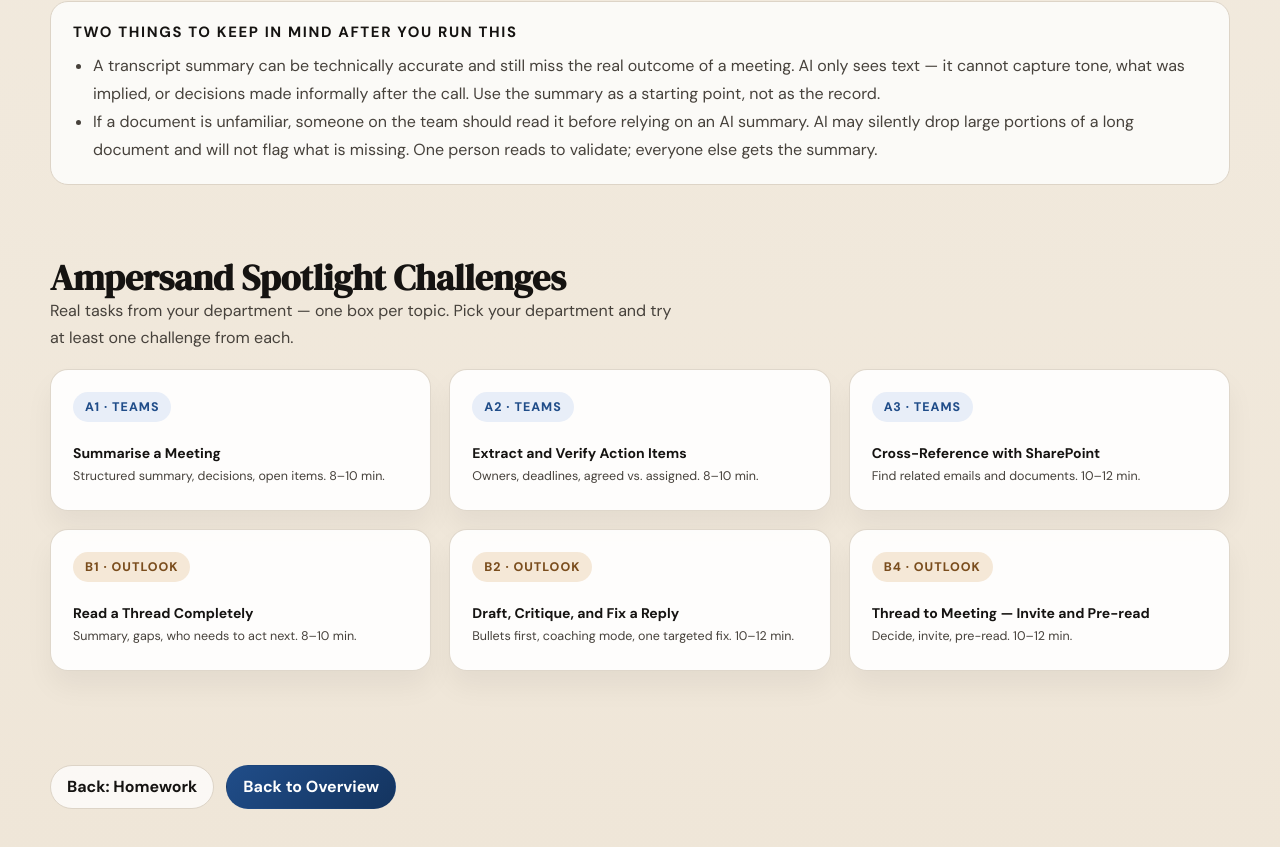
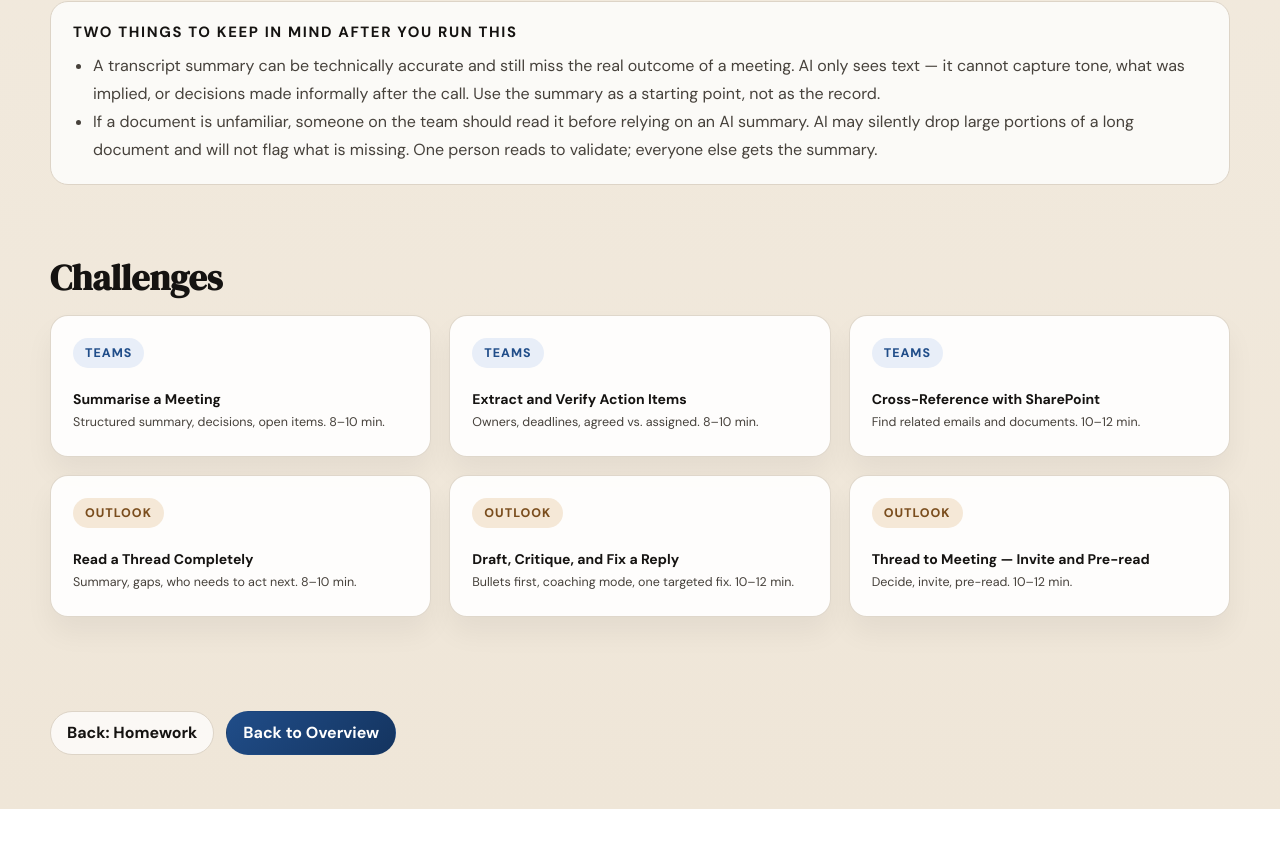
Before and after one commit to krymar18/Curious-Series, a plain HTML site: page session-2-language.html in a window 1280 px wide. Shown: the part 2101-2948 px from the top of the page. After the commit the page ends 2910 px from the top, so only its background shows below. Drawn offline with Linux system fonts and the light colour scheme.

Commit message:
minor updates to wording and changes layout for the feature spotlight

```diff
--- a/session-2-language.html
+++ b/session-2-language.html
@@ -785,7 +785,7 @@
       <div class="details-body">
         <p style="font-size:13.5px;color:var(--body);margin-bottom:18px;">Paste the transcript into Copilot inside Teams (Recap tab) or Copilot Chat. Run Prompt 1 first. Save the output. Then run Prompt 2 and compare.</p>
 
-        <div style="display:grid;grid-template-columns:1fr 1fr;gap:16px;">
+        <div style="display:grid;grid-template-columns:1fr;gap:14px;">
 
           <div style="display:flex;flex-direction:column;gap:8px;">
             <div style="display:flex;align-items:center;gap:8px;">
@@ -837,39 +837,38 @@
       <div class="shell">
         <div class="section-head">
           <div>
-            <h2>Ampersand Spotlight Challenges</h2>
-            <p>Real tasks from your department — one box per topic. Pick your department and try at least one challenge from each.</p>
+            <h2>Challenges</h2>
           </div>
         </div>
 
         <div class="grid three">
   <a href="lab-a1.html" class="card" style="text-decoration:none;">
-    <span class="eyebrow-chip chip-brand">A1 · Teams</span>
+    <span class="eyebrow-chip chip-brand">Teams</span>
     <h3 style="font-size:14px;margin:6px 0 4px;">Summarise a Meeting</h3>
     <p style="font-size:12.5px;color:var(--body);margin:0;">Structured summary, decisions, open items. 8–10 min.</p>
   </a>
   <a href="lab-a2.html" class="card" style="text-decoration:none;">
-    <span class="eyebrow-chip chip-brand">A2 · Teams</span>
+    <span class="eyebrow-chip chip-brand">Teams</span>
     <h3 style="font-size:14px;margin:6px 0 4px;">Extract and Verify Action Items</h3>
     <p style="font-size:12.5px;color:var(--body);margin:0;">Owners, deadlines, agreed vs. assigned. 8–10 min.</p>
   </a>
   <a href="lab-a3.html" class="card" style="text-decoration:none;">
-    <span class="eyebrow-chip chip-brand">A3 · Teams</span>
+    <span class="eyebrow-chip chip-brand">Teams</span>
     <h3 style="font-size:14px;margin:6px 0 4px;">Cross-Reference with SharePoint</h3>
     <p style="font-size:12.5px;color:var(--body);margin:0;">Find related emails and documents. 10–12 min.</p>
   </a>
   <a href="lab-b1.html" class="card" style="text-decoration:none;">
-    <span class="eyebrow-chip chip-gold">B1 · Outlook</span>
+    <span class="eyebrow-chip chip-gold">Outlook</span>
     <h3 style="font-size:14px;margin:6px 0 4px;">Read a Thread Completely</h3>
     <p style="font-size:12.5px;color:var(--body);margin:0;">Summary, gaps, who needs to act next. 8–10 min.</p>
   </a>
   <a href="lab-b2.html" class="card" style="text-decoration:none;">
-    <span class="eyebrow-chip chip-gold">B2 · Outlook</span>
+    <span class="eyebrow-chip chip-gold">Outlook</span>
     <h3 style="font-size:14px;margin:6px 0 4px;">Draft, Critique, and Fix a Reply</h3>
     <p style="font-size:12.5px;color:var(--body);margin:0;">Bullets first, coaching mode, one targeted fix. 10–12 min.</p>
   </a>
   <a href="lab-b4.html" class="card" style="text-decoration:none;">
-    <span class="eyebrow-chip chip-gold">B4 · Outlook</span>
+    <span class="eyebrow-chip chip-gold">Outlook</span>
     <h3 style="font-size:14px;margin:6px 0 4px;">Thread to Meeting — Invite and Pre-read</h3>
     <p style="font-size:12.5px;color:var(--body);margin:0;">Decide, invite, pre-read. 10–12 min.</p>
   </a>
```
Also changed, not shown: category-2-analysis.html (+6 -7 lines), category-3-creativity.html (+4 -5 lines), category-4-technical.html (+6 -7 lines).
